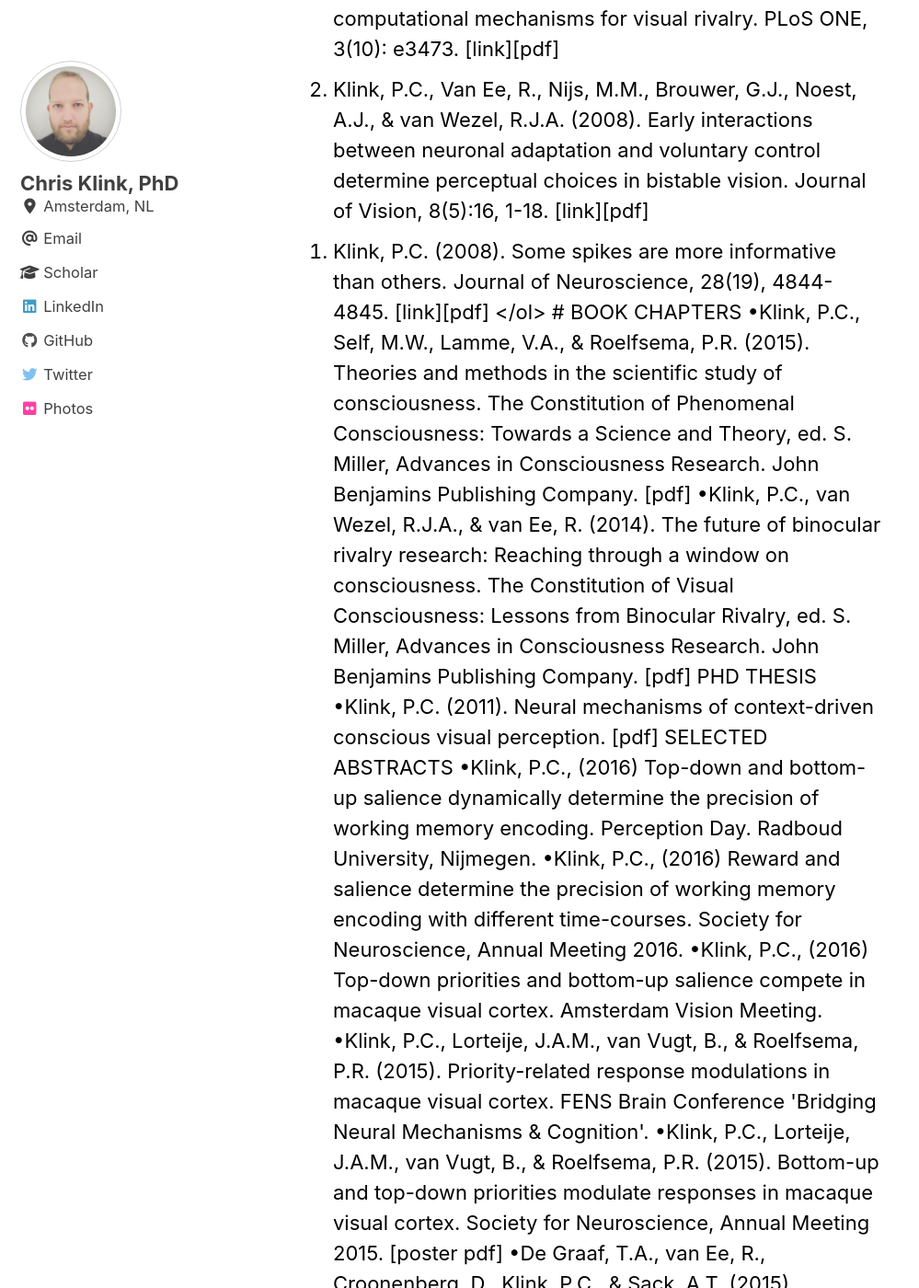
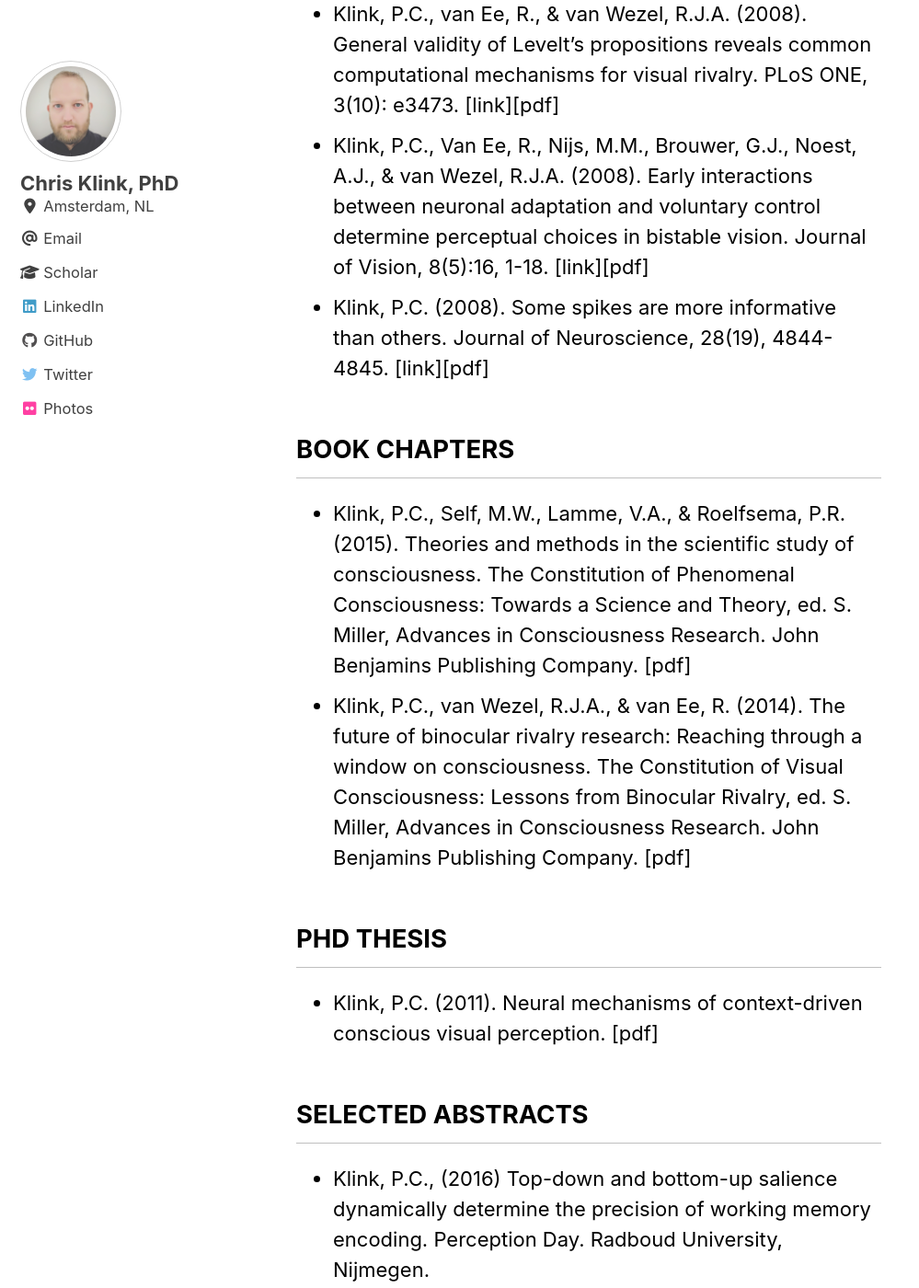
Before and after one commit to pcklink/pcklink.github.io, a Jekyll site: the page built from publications.md, in a window 1280 px wide and 1400 px high, scrolled down 3313 px. Shown: the whole window at 92% size, without its empty margins (0-999 px from the left). Built offline with Jekyll 4.4.1, drawn with Linux system fonts in a browser that asks for light colours; cached includes are drawn as plain includes; nearby versions of some CDN libraries; our own code applies the rules of GitHub Pages for plain Markdown files; some of the changed text lies outside the part shown.

Commit message:
Update publications.md

```diff
--- a/publications.md
+++ b/publications.md
@@ -3,8 +3,8 @@ layout: single
 author_profile: true
 ---
 
-# ARTICLES
-<ol reversed>
+## Articles
+<ul>
   <li>Milham M.P, Ai, L., Koo, B. (...), Klink, P.C., (...), Margulies D.S., & Schroeder, C.E. (2018)  An Open Resource for Non-human Primate Imaging, Neuron (2018), https://doi.org/10.1016/ j.neuron.2018.08.039
   </li>
   <li>Roelfsema, P.R., Denys, D., & Klink, P.C. (2018). Mind reading and writing: The future of neurotechnology. Trends in Cognitive Sciences,  2(7), 598–610. doi:10.1016/j.tics.2018.04.001. [link]
@@ -50,92 +50,77 @@ author_profile: true
   <li>Klink, P.C., Van Ee, R., Nijs, M.M., Brouwer, G.J., Noest, A.J., & van Wezel, R.J.A. (2008). Early interactions between neuronal adaptation and voluntary control determine perceptual choices in bistable vision. Journal of Vision, 8(5):16, 1-18. [link][pdf]
   </li>
   <li>Klink, P.C. (2008). Some spikes are more informative than others. Journal of Neuroscience, 28(19), 4844-4845. [link][pdf]
-</ol>
+  </li>
+</ul>
 
 
-# BOOK CHAPTERS
-•Klink, P.C., Self, M.W., Lamme, V.A., & Roelfsema, P.R. (2015). Theories and methods in the scientific study of consciousness. The Constitution of Phenomenal Consciousness: Towards a Science and Theory, ed. S. Miller, Advances in Consciousness Research. John Benjamins Publishing Company. [pdf]
+## BOOK CHAPTERS
+<ul>
+  <li>Klink, P.C., Self, M.W., Lamme, V.A., & Roelfsema, P.R. (2015). Theories and methods in the scientific study of consciousness. The Constitution of Phenomenal Consciousness: Towards a Science and Theory, ed. S. Miller, Advances in Consciousness Research. John Benjamins Publishing Company. [pdf]
+  </li>
+  <li>Klink, P.C., van Wezel, R.J.A., & van Ee, R. (2014). The future of binocular rivalry research: Reaching through a window on consciousness. The Constitution of Visual Consciousness: Lessons from Binocular Rivalry, ed. S. Miller, Advances in Consciousness Research. John Benjamins Publishing Company. [pdf]
+  </li>
+</ul>
 
-•Klink, P.C., van Wezel, R.J.A., & van Ee, R. (2014). The future of binocular rivalry research: Reaching through a window on consciousness. The Constitution of Visual Consciousness: Lessons from Binocular Rivalry, ed. S. Miller, Advances in Consciousness Research. John Benjamins Publishing Company. [pdf]
+## PHD THESIS
+<ul>
+  <li>Klink, P.C. (2011). Neural mechanisms of context-driven conscious visual perception. [pdf]
+  </li>
+</ul>
 
+## SELECTED ABSTRACTS
+<ul>
+  <li>Klink, P.C., (2016) Top-down and bottom-up salience dynamically determine the precision of working memory encoding. Perception Day. Radboud University, Nijmegen.
+  </li>
+  <li>Klink, P.C., (2016) Reward and salience determine the precision of working memory encoding with different time-courses. Society for Neuroscience, Annual Meeting 2016.
+  </li>
+  <li>Klink, P.C., (2016) Top-down priorities and bottom-up salience compete in macaque visual cortex. Amsterdam Vision Meeting.
+  </li>
+  <li>Klink, P.C., Lorteije, J.A.M., van Vugt, B., & Roelfsema, P.R. (2015). Priority-related response modulations in macaque visual cortex. FENS Brain Conference 'Bridging Neural Mechanisms & Cognition'.
+  </li>
+  <li>Klink, P.C., Lorteije, J.A.M., van Vugt, B., & Roelfsema, P.R. (2015). Bottom-up and top-down priorities modulate responses in macaque visual cortex. Society for Neuroscience, Annual Meeting 2015. [poster pdf]
+  </li>
+  <li>De Graaf, T.A., van Ee, R., Croonenberg, D., Klink, P.C., & Sack, A.T. (2015) Disrupting binocular rivalry can lead to lasting visual suppression: psychophysics and computational modeling. Human Brain Mapping 2015.
+  </li>
+  <li>Arsenault, J.T., Rima, S., Klink, P.C., Stemmann, H., & Vanduffel, W. (submitted) Electrical microstimulation of the ventral tegmental area reinforces cue selection in monkeys. Society for Neuroscience, Annual Meeting 2013.
+  </li>
+  <li>Klink, P.C., Perceptual stabilization of ambiguous visual input: a synthesis of perception, computation and neurophysiology. ECVP 2012, Alghero, Italy.[slides pdf]
+  </li>
+  <li>Klink, P.C., Oleksiak, A., Postma, A., van der Ham, I.J.M., Lankheet, M.J.M., & van Wezel, R.J.A. (2011). A ‘matched filter’ mechanism of visual short-term memory in macaque parietal area 7a. Annual meeting of the Society for Neuroscience, Washington DC, USA. [poster pdf]
+  </li>
+  <li>Klink, P.C. (2011). Experience-driven plasticity in adult binocular vision. 9th Dutch EndoNeuroPsycho Meeting, Lunteren, the Netherlands.
+  </li>
+  <li>Klink, P.C., Lankheet, M.J.M., & van Wezel, R.J.A. (2011). Intermittent motion stimuli stabilize neuronal responses in area MT: Implications for the perceptual stabilization of visual ambiguities. Vision Science Society Annual Meeting, Naples FL, USA. [poster pdf]
+  </li>
+  <li>van Wezel, R.J.A., Lankheet, M.J.M., & Klink, P.C. (2010). The time-course of perceptual stabilization induces response stabilization in macaque area MT neurons. Society for Neuroscience, 74.12.
+  </li>
+  <li>Klink, P.C., Noest, A.J., & Lankheet, M.J.M. (2010). Spike-pair triggered averaging reveals a function for spike generation in neural coding. The Federation of European Neuroscience Societies Forum, Amsterdam, the Netherlands. [poster pdf]
+  </li>
+  <li>Klink, P.C., Brascamp, J.W., Blake, R., & Van Wezel, R.J.A. (2010). Plasticity of interocular inhibition with prolonged binocular rivalry. Vision Science Society Annual Meeting, Naples FL, USA. [slides pdf]
+  </li>
+  <li>Klink, P.C., Lankheet, M.J.M., & Van Wezel, R.J.A. (2009). The neural signature of stabilized ambiguous stucture-from-motion in macaque area MT. Society for Neuroscience, 558.19. [poster pdf]
+  </li>
+  <li>Klink, P.C. (2009). Perception of ambiguous figures in spatiotemporal context. 8th Dutch EndoNeuroPsycho Meeting, Doorwerth, the Netherlands. [slides pdf]
+  </li>
+  <li>Klink, P.C., Noest, A.J., & Van Wezel, R.J.A. (2009). Amodal spatial facilitation resolves local ambiguities of kinetic depth. Journal of Vision, 9(8):275, 275a. [link][poster pdf]
+  </li>
+  <li>Klink, P.C., & van Wezel, R.J.A. (2009). Area MT and the stabilized perception of bistable structure-from-motion. European Primate Neurobiology Meeting, Goettingen, Germany. [poster pdf]
+  </li>
+  <li>Klink, P.C., Van Ee, R., & Van Wezel, R.J.A. (2008). Levelt’s propositions generalized for bi-stable structure-from-motion: Common computational mechanisms of visual rivalry. Perception 37 ECVP Abstract Supplement, page 28. [link][poster pdf]
+  </li>
+  <li>Klink, P.C., Van Ee, R., Noest, A.J., & Van Wezel, R.J.A. (2007). Early interactions among perceptual history, stimulus timing and voluntary control determine perceptual decisions in bistable vision. Society for Neuroscience, 507.14.4. [poster pdf]
+  </li>
+  <li>Noest, A.J., Van Ee, R., Van Wezel, R.J.A., Klink, P.C., & Nijs, M.M. (2007). Bistable percept-choice dynamics explained by early interactions between stimulus timing, voluntary bias, and perceptual history. Perception 36 ECVP Abstract Supplement. [link]
+  </li>
+</ul>
 
+## Software/data
+<ul>
+  <li></li>
+</ul>
 
-
-
-
-
-PHD THESIS
-
-
-
-
-
-•Klink, P.C. (2011). Neural mechanisms of context-driven conscious visual perception. [pdf]
-
-
-
-
-
-
-
-SELECTED ABSTRACTS
-
-
-
-
-
-•Klink, P.C., (2016) Top-down and bottom-up salience dynamically determine the precision of working memory encoding. Perception Day. Radboud University, Nijmegen.
-
-•Klink, P.C., (2016) Reward and salience determine the precision of working memory encoding with different time-courses. Society for Neuroscience, Annual Meeting 2016.
-
-•Klink, P.C., (2016) Top-down priorities and bottom-up salience compete in macaque visual cortex. Amsterdam Vision Meeting.
-
-•Klink, P.C., Lorteije, J.A.M., van Vugt, B., & Roelfsema, P.R. (2015). Priority-related response modulations in macaque visual cortex. FENS Brain Conference 'Bridging Neural Mechanisms & Cognition'.
-
-•Klink, P.C., Lorteije, J.A.M., van Vugt, B., & Roelfsema, P.R. (2015). Bottom-up and top-down priorities modulate responses in macaque visual cortex. Society for Neuroscience, Annual Meeting 2015. [poster pdf]
-
-•De Graaf, T.A., van Ee, R., Croonenberg, D., Klink, P.C., & Sack, A.T. (2015) Disrupting binocular rivalry can lead to lasting visual suppression: psychophysics and computational modeling. Human Brain Mapping 2015.
-
-•Arsenault, J.T., Rima, S., Klink, P.C., Stemmann, H., & Vanduffel, W. (submitted) Electrical microstimulation of the ventral tegmental area reinforces cue selection in monkeys. Society for Neuroscience, Annual Meeting 2013.
-
-•Klink, P.C., Perceptual stabilization of ambiguous visual input: a synthesis of perception, computation and neurophysiology. ECVP 2012, Alghero, Italy.[slides pdf]
-
-•Klink, P.C., Oleksiak, A., Postma, A., van der Ham, I.J.M., Lankheet, M.J.M., & van Wezel, R.J.A. (2011). A ‘matched filter’ mechanism of visual short-term memory in macaque parietal area 7a. Annual meeting of the Society for Neuroscience, Washington DC, USA. [poster pdf]
-
-•Klink, P.C. (2011). Experience-driven plasticity in adult binocular vision. 9th Dutch EndoNeuroPsycho Meeting, Lunteren, the Netherlands.
-
-•Klink, P.C., Lankheet, M.J.M., & van Wezel, R.J.A. (2011). Intermittent motion stimuli stabilize neuronal responses in area MT: Implications for the perceptual stabilization of visual ambiguities. Vision Science Society Annual Meeting, Naples FL, USA. [poster pdf]
-
-•van Wezel, R.J.A., Lankheet, M.J.M., & Klink, P.C. (2010). The time-course of perceptual stabilization induces response stabilization in macaque area MT neurons. Society for Neuroscience, 74.12.
-
-•Klink, P.C., Noest, A.J., & Lankheet, M.J.M. (2010). Spike-pair triggered averaging reveals a function for spike generation in neural coding. The Federation of European Neuroscience Societies Forum, Amsterdam, the Netherlands. [poster pdf]
-
-•Klink, P.C., Brascamp, J.W., Blake, R., & Van Wezel, R.J.A. (2010). Plasticity of interocular inhibition with prolonged binocular rivalry. Vision Science Society Annual Meeting, Naples FL, USA. [slides pdf]
-
-•Klink, P.C., Lankheet, M.J.M., & Van Wezel, R.J.A. (2009). The neural signature of stabilized ambiguous stucture-from-motion in macaque area MT. Society for Neuroscience, 558.19. [poster pdf]
-
-•Klink, P.C. (2009). Perception of ambiguous figures in spatiotemporal context. 8th Dutch EndoNeuroPsycho Meeting, Doorwerth, the Netherlands. [slides pdf]
-
-•Klink, P.C., Noest, A.J., & Van Wezel, R.J.A. (2009). Amodal spatial facilitation resolves local ambiguities of kinetic depth. Journal of Vision, 9(8):275, 275a. [link][poster pdf]
-
-•Klink, P.C., & van Wezel, R.J.A. (2009). Area MT and the stabilized perception of bistable structure-from-motion. European Primate Neurobiology Meeting, Goettingen, Germany. [poster pdf]
-
-•Klink, P.C., Van Ee, R., & Van Wezel, R.J.A. (2008). Levelt’s propositions generalized for bi-stable structure-from-motion: Common computational mechanisms of visual rivalry. Perception 37 ECVP Abstract Supplement, page 28. [link][poster pdf]
-
-•Klink, P.C., Van Ee, R., Noest, A.J., & Van Wezel, R.J.A. (2007). Early interactions among perceptual history, stimulus timing and voluntary control determine perceptual decisions in bistable vision. Society for Neuroscience, 507.14.4. [poster pdf]
-
-•Noest, A.J., Van Ee, R., Van Wezel, R.J.A., Klink, P.C., & Nijs, M.M. (2007). Bistable percept-choice dynamics explained by early interactions between stimulus timing, voluntary bias, and perceptual history. Perception 36 ECVP Abstract Supplement. [link]
-
-
-
-
-
-
-
-OTHER
-
-
-
-
-
-•Klink, P.C. (2007). Attention vs. Contrast for the Single Neuron: Does the analogy hold? Journal of Neuroscience, eLetter. [link]
+## Other
+<ul>
+  <li>Klink, P.C. (2007). Attention vs. Contrast for the Single Neuron: Does the analogy hold? Journal of Neuroscience, eLetter. [link]
+  </li>
+</ul>
```
